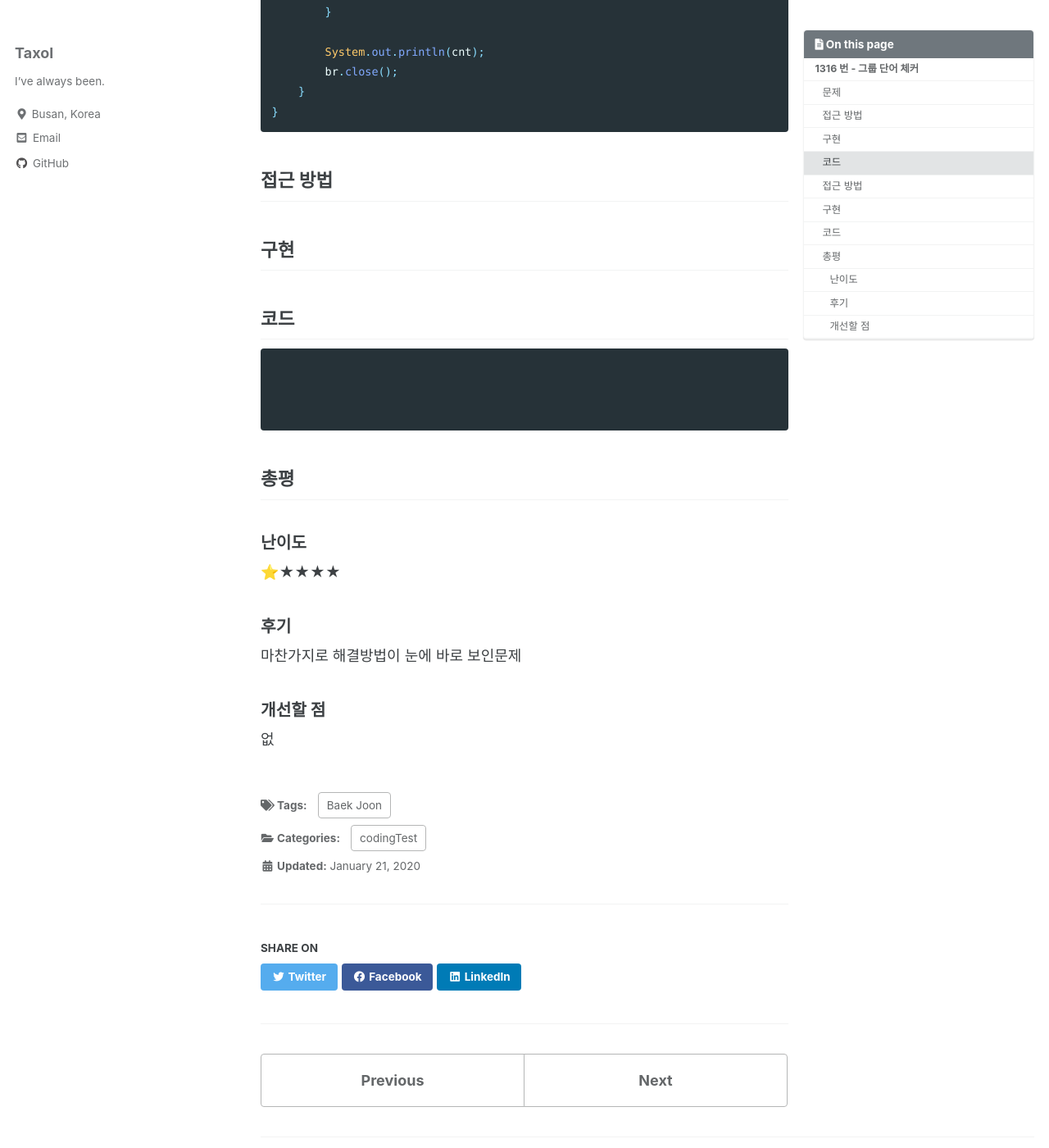
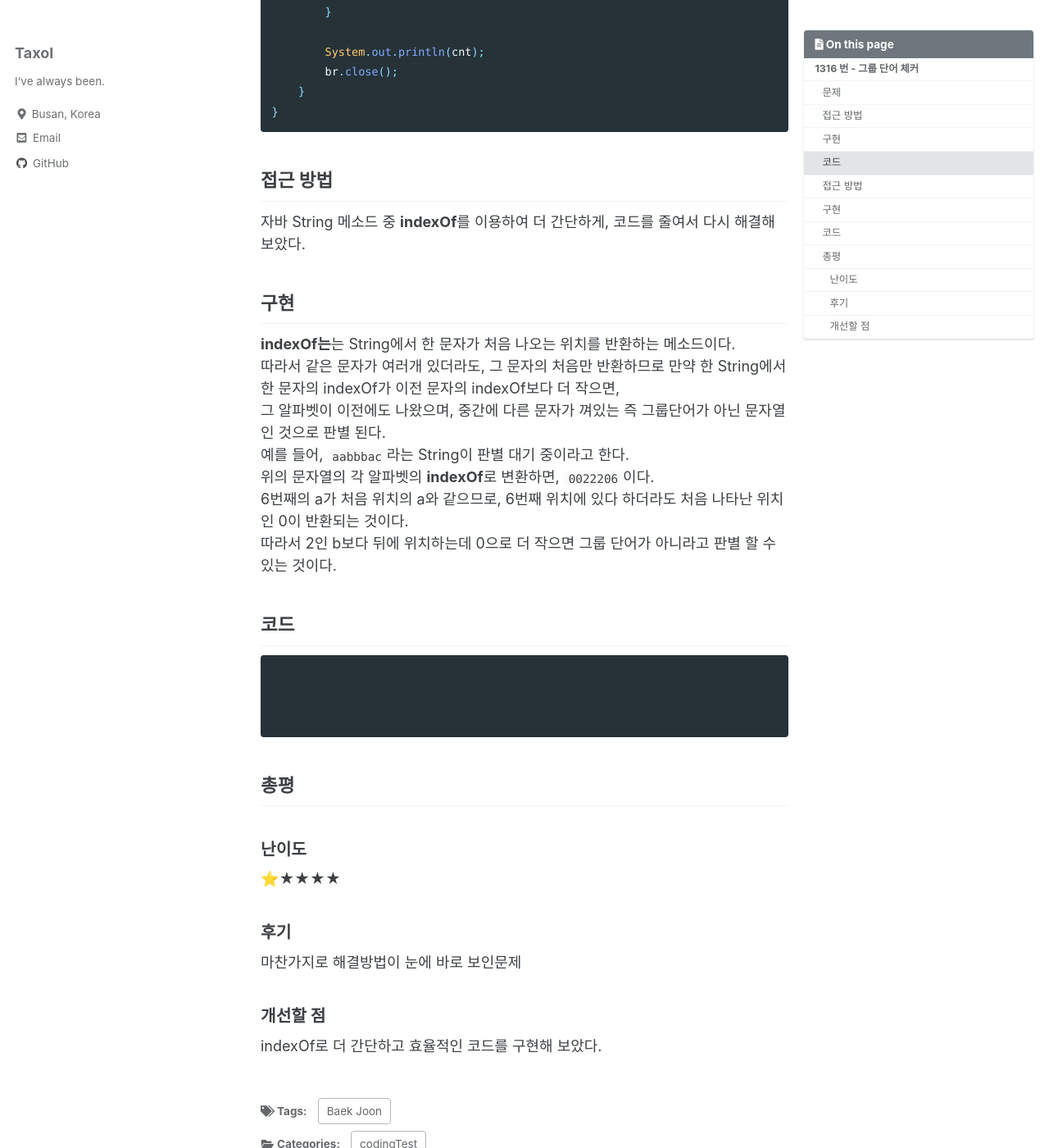
Before and after one commit to taxol1203/taxol1203.github.io, a Jekyll site: the page built from _posts/2021-01-21-bj-그룹 단어 체커.md, in a window 1280 px wide and 1400 px high, scrolled down 2042 px. Shown: the whole window at 82% size. Built offline with Jekyll 4.4.1, drawn with Linux system fonts in a browser that asks for light colours; cached includes are drawn as plain includes.

Commit message:
better 1316

````diff
--- a/_posts/2021-01-21-bj-그룹 단어 체커.md
+++ b/_posts/2021-01-21-bj-그룹 단어 체커.md
@@ -78,9 +78,15 @@ public class Main {
 ```
 
 ## 접근 방법
-
+자바 String 메소드 중 **indexOf**를 이용하여 더 간단하게, 코드를 줄여서 다시 해결해보았다.
 ## 구현
-
+**indexOf는**는 String에서 한 문자가 처음 나오는 위치를 반환하는 메소드이다.
+따라서 같은 문자가 여러개 있더라도, 그 문자의 처음만 반환하므로 만약 한 String에서 한 문자의 indexOf가 이전 문자의 indexOf보다 더 작으면,
+그 알파벳이 이전에도 나왔으며, 중간에 다른 문자가 껴있는 즉 그룹단어가 아닌 문자열인 것으로 판별 된다.
+예를 들어, `aabbbac`라는 String이 판별 대기 중이라고 한다.
+위의 문자열의 각 알파벳의 **indexOf**로 변환하면, `0022206`이다.
+6번째의 a가 처음 위치의 a와 같으므로, 6번째 위치에 있다 하더라도 처음 나타난 위치인 0이 반환되는 것이다.
+따라서 2인 b보다 뒤에 위치하는데 0으로 더 작으면 그룹 단어가 아니라고 판별 할 수 있는 것이다.
 ## 코드
 ```java
 
@@ -94,4 +100,4 @@ public class Main {
 마찬가지로 해결방법이 눈에 바로 보인문제
 
 ### 개선할 점
-없
+indexOf로 더 간단하고 효율적인 코드를 구현해 보았다.
````
